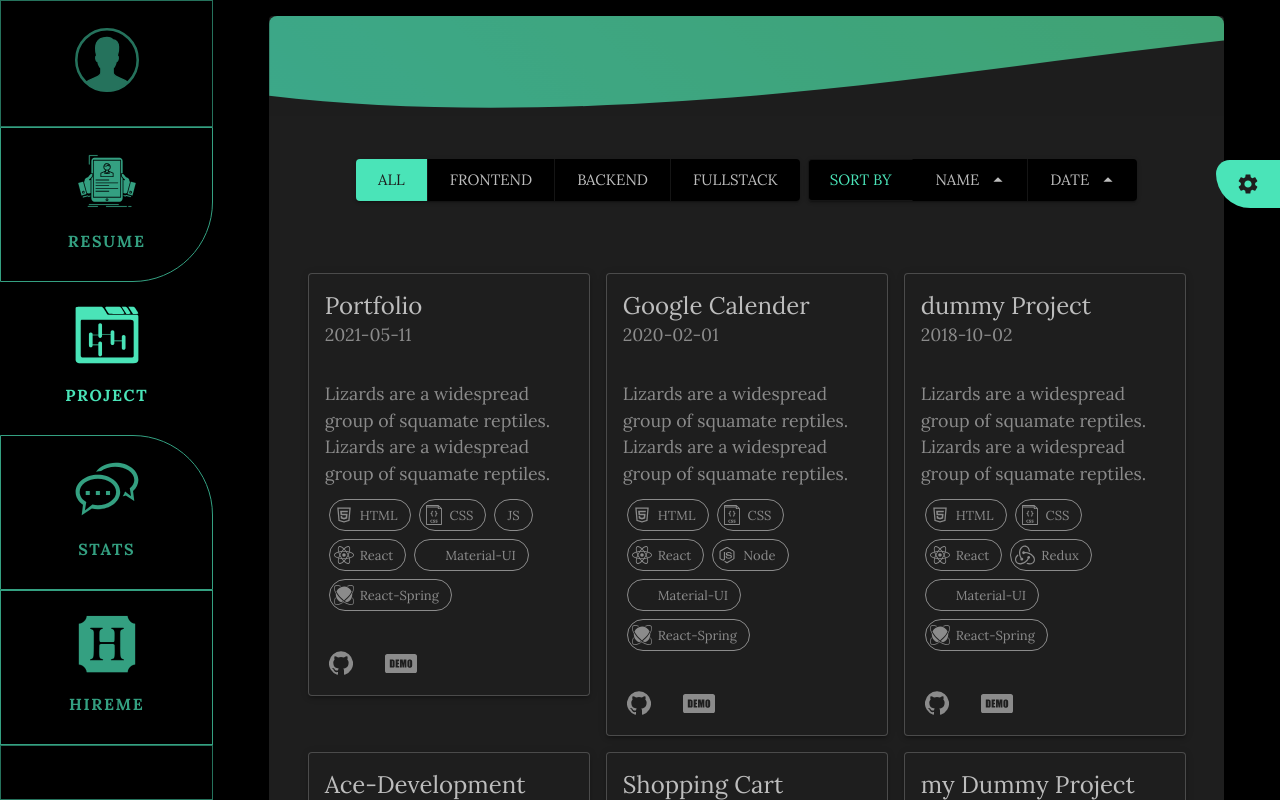
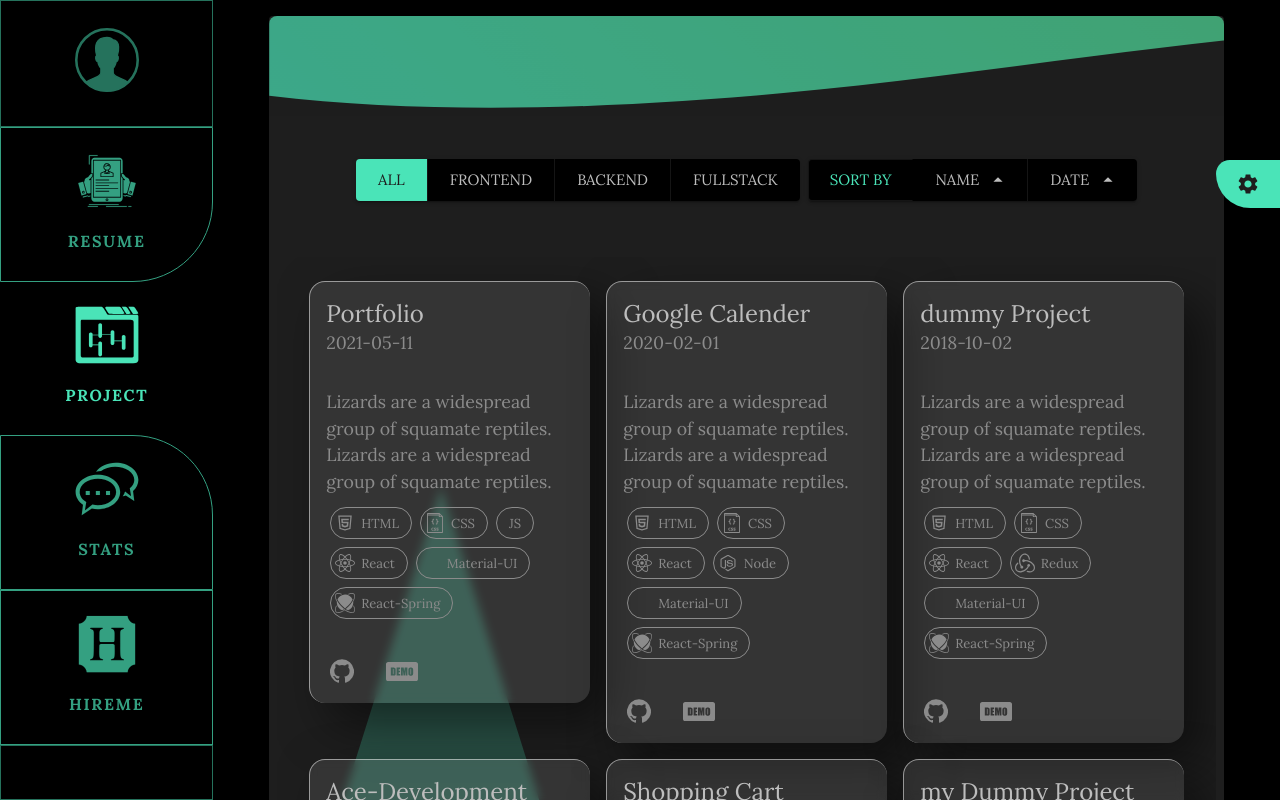
Before and after one commit to fir0j/MyPresenceInInternet, a React (Create React App) app: page /project in a window 1280 px wide. Built offline with nearby package versions, Linux system fonts and the light colour scheme; some icons are missing.

Commit message:
added glassmorphism card

```diff
--- a/src/pages/project.jsx
+++ b/src/pages/project.jsx
@@ -20,7 +20,6 @@ import {
   Typography,
   Card,
   CardHeader,
-  CardActionArea,
   CardActions,
   CardContent,
   Button,
@@ -46,13 +45,27 @@ const useStyles = makeStyles((theme) => ({
 
   cardRoot: {
     maxWidth: theme.spacing(35),
-    backgroundColor: theme.palette.common.filterGrey,
     color: theme.palette.common.offWhite,
-    border: `1px solid rgba(255, 255, 255,0.2)`,
+    boxShadow: "20px 20px 50px rgba(0, 0, 0, 0.5)",
+    background: "rgba(255,255,255,0.1)",
+    borderRadius: theme.spacing(2),
+    borderTop: "1px solid rgba(255,255,255,0.5)",
+    borderLeft: "1px solid rgba(255,255,255,0.5)",
+    backdropFilter: "blur(5px)",
   },
 
   media: {
     height: theme.spacing(15),
+  },
+
+  cardContainer: {
+    // // generating class esp. for selecting last child
+    // "& .childCard-8": {
+    //   paddingBottom: theme.spacing(10),
+    // },
+    "& > :last-child": {
+      paddingBottom: theme.spacing(10),
+    },
   },
 
   cardSvgIcon: {
@@ -61,6 +74,12 @@ const useStyles = makeStyles((theme) => ({
     height: "auto",
     // backgroundColor: theme.palette.primary.main,
     // fill: "rgba(74, 228, 184,0.6)",
+  },
+
+  star: {
+    clipPath:
+      "polygon(50% 0%, 61% 35%, 98% 35%, 68% 57%, 79% 91%, 50% 70%, 21% 91%, 32% 57%, 2% 35%, 39% 35%)",
+    backgroundColor: theme.palette.accent.main,
   },
 }));
 
@@ -292,7 +311,6 @@ export default function Project() {
             style: { color: theme.palette.secondary.main },
           }}
         />
-        <CardActionArea>
         <CardContent>
           <Typography
             color="secondary"
@@ -316,7 +334,6 @@ export default function Project() {
             );
           })}
         </CardContent>
-        </CardActionArea>
         <CardActions>
           <IconButton aria-label="github-button-link">
             <GitHub color="secondary" />
@@ -333,6 +350,26 @@ export default function Project() {
     );
   };
 
+  const Stars = () => {
+    return (
+      <Grid
+        item
+        className={classes.star}
+        style={{
+          width: theme.spacing(170),
+          height: theme.spacing(170),
+          position: "absolute",
+          top: "30%",
+          left: "-55%",
+          zIndex: -1,
+          opacity: 0.25,
+          overflow: "hidden",
+          backgroundColor: theme.palette.accent.main,
+        }}
+      />
+    );
+  };
+
   const DisplayProjects = () => {
     return (
       <Grid
@@ -340,16 +377,31 @@ export default function Project() {
         container
         justify="center"
         style={{
-          marginTop: theme.spacing(1),
+          position: "relative",
           // border: `3px solid ${theme.palette.accent.main}`,
-          overflowY: "scroll",
-          maxHeight: theme.spacing(96),
-          minHeight: theme.spacing(96),
-          // backgroundColor: theme.palette.common.filterGrey,
+          overflow: "hidden",
+          height: theme.spacing(96),
         }}
       >
+        <Grid
+          item
+          container
+          justify="center"
+          style={{
+            height: theme.spacing(96),
+            overflowY: "scroll",
+            paddingTop: theme.spacing(2),
+            backgroundColor: "rgba(0,0,0,0)",
+          }}
+          className={classes.cardContainer}
+        >
           {projects.map((item, index) => (
-          <Grid item style={{ margin: theme.spacing(1) }}>
+            <Grid
+              className={`childCard-${index}`}
+              item
+              key={item.id}
+              style={{ margin: theme.spacing(1) }}
+            >
               <ProjectCard
                 key={item.id}
                 name={item.name}
@@ -360,9 +412,68 @@ export default function Project() {
             </Grid>
           ))}
         </Grid>
+        <Stars />
+      </Grid>
     );
   };
 
+  const Pagination = () => {
+    const [currentPage, setCurrentPage] = useState(1);
+    const [itemsPerPage, setItemsPerPage] = useState(2);
+
+    // adding no.of pages into the pages []
+    const pages = [];
+    for (let i = 1; i <= Math.ceil(projects.length / itemsPerPage); i++) {
+      pages.push(i);
+    }
+
+    const indexOfLastItem = currentPage * itemsPerPage;
+    const indexOfFirstItem = indexOfLastItem - itemsPerPage;
+    const currentItems = projects.slice(indexOfFirstItem, indexOfLastItem);
+    console.log(currentItems);
+
+    const RenderPageNumbers = () => {
+      return pages.map((number) => (
+        <Grid
+          item
+          component="li"
+          key={number}
+          id={number}
+          style={{
+            border: `1px solid rgba(0,255,0,0.1)`,
+            padding: theme.spacing(1),
+            cursor: "pointer",
+          }}
+          onClick={(event) => setCurrentPage(Number(event.target.id))}
+        >
+          {number}
+        </Grid>
+      ));
+    };
+
+    return (
+      <Grid
+        item
+        container
+        justify="center"
+        style={{
+          marginTop: theme.spacing(2),
+          zIndex: 1,
+        }}
+      >
+        <Grid
+          item
+          container
+          justify="center"
+          component="ul"
+          className={classes.pageNumers}
+          style={{ listStyle: "none" }}
+        >
+          <RenderPageNumbers />
+        </Grid>
+      </Grid>
+    );
+  };
   // Talk is Cheap. Show me the code.
   return (
     <Fragment>
@@ -378,11 +489,13 @@ export default function Project() {
             paddingRight: theme.spacing(1),
             marginBottom: theme.spacing(matchesXS ? 20 : 10),
             zIndex: 0,
+            overflow: "hidden",
           }}
         >
           <HeaderWave />
           <SortAndFilterControls />
           <DisplayProjects />
+          <Pagination />
           <FooterWave />
         </Paper>
       </Grid>
--- a/src/utils.js
+++ b/src/utils.js
@@ -103,16 +103,6 @@ const cardData = [
     date: "2018-10-01",
     image: firoj,
     type: "frontend",
-    technologies: ["HTML", "CSS", "React", "Node"],
-    live: "url",
-    sourceCode: "url",
-  },
-  {
-    id: 10,
-    name: "my Dummy Project",
-    date: "2018-10-01",
-    image: firoj,
-    type: "frontend",
     technologies: ["HTML", "CSS", "React", "Material-UI", "React-Spring"],
     live: "url",
     sourceCode: "url",
```
Lines whose indentation alone changed are shown as unchanged.
